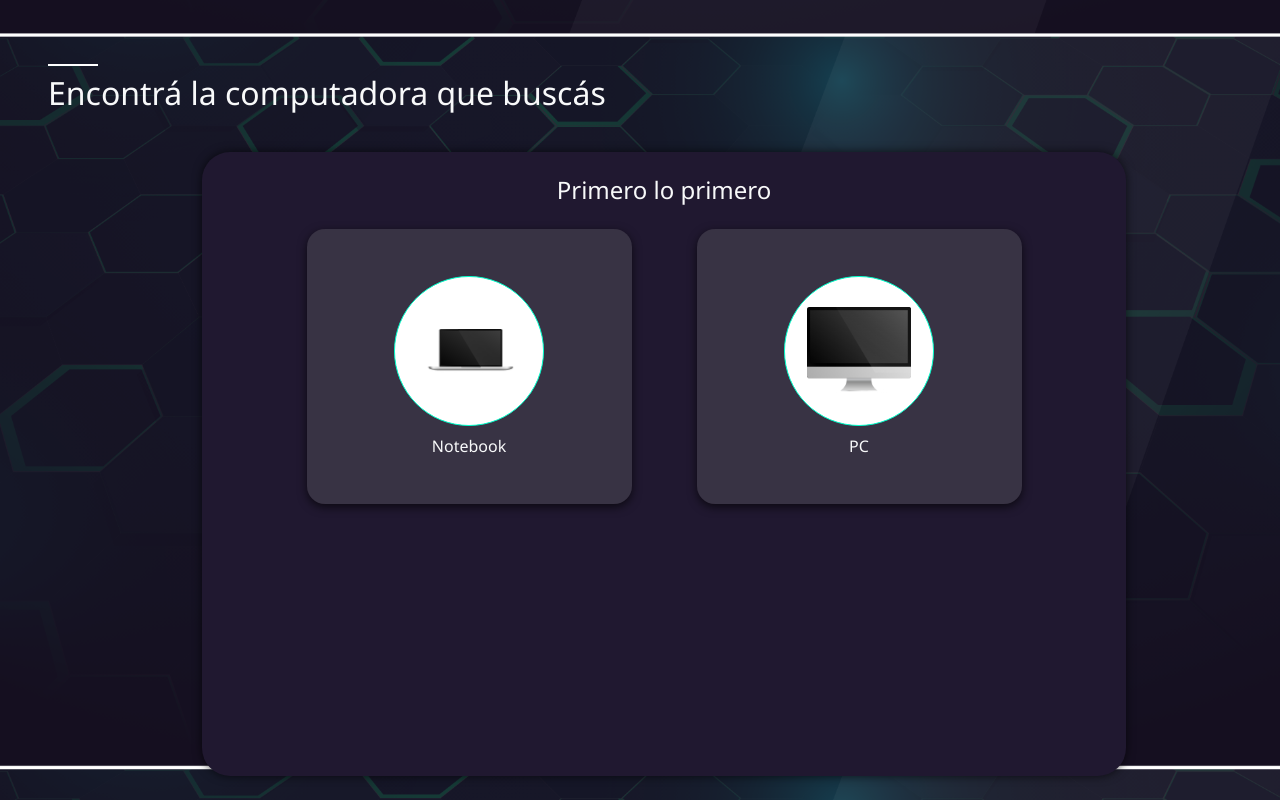
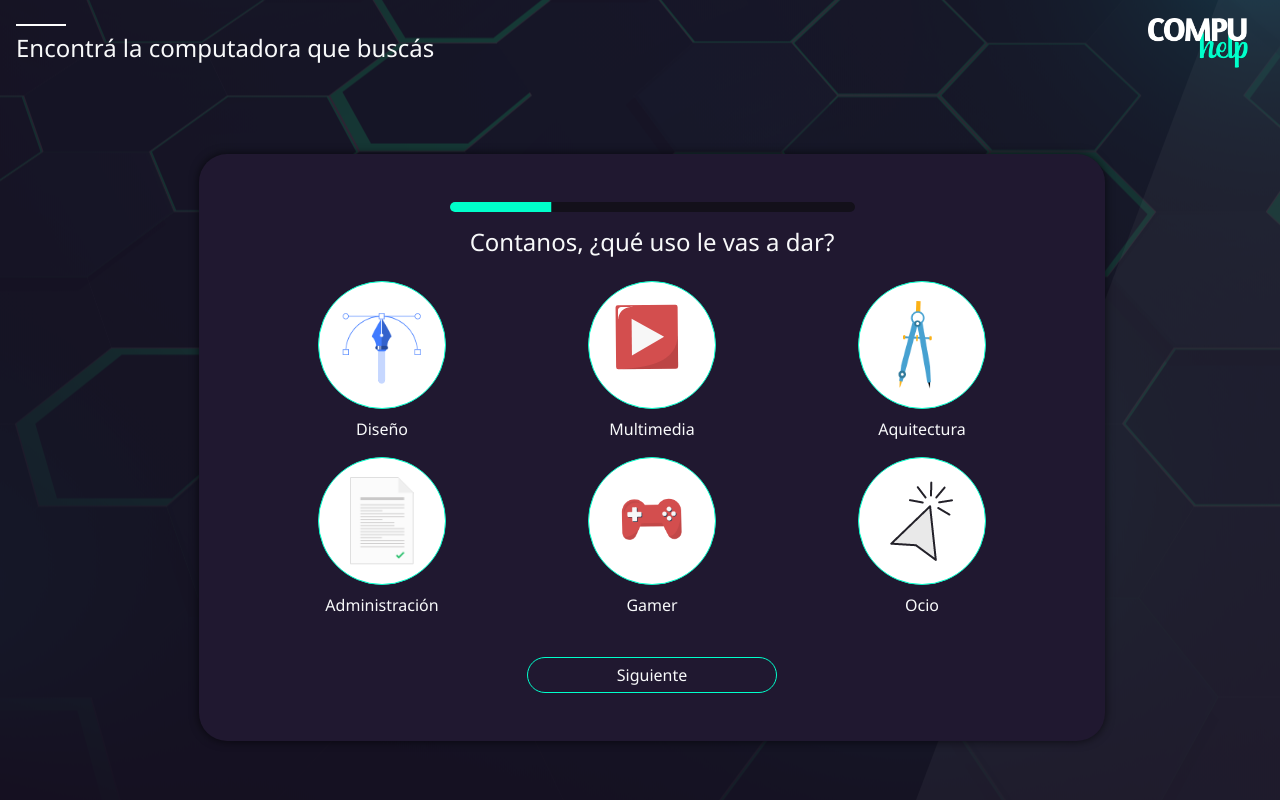
Before and after one commit to aquiles93asaad/asesoramiento-en-tecnologia, an Angular app: page /wizard in a window 1280 px wide. Built offline with nearby package versions, Linux system fonts and the light colour scheme.

Commit message:
changes on wizard, added progress bar and fixed some visual errors

```diff
--- a/src/app/app.component.html
+++ b/src/app/app.component.html
@@ -1,16 +1,21 @@
 <div class="main-bg h-100 w-100">
-    <nav class="navbar navbar-expand-lg navbar-light">
+    <nav class="navbar navbar-expand-lg navbar-light" [ngClass]="{'p-0': router.url === '/'}">
         <button class="navbar-toggler" type="button" data-toggle="collapse" data-target="#navbarNav"
             aria-controls="navbarNav" aria-expanded="false" aria-label="Toggle navigation">
             <span class="navbar-toggler-icon"></span>
         </button>
         <div class="collapse navbar-collapse" id="navbarNav">
-            <ul class="navbar-nav">
-            </ul>
         </div>
+        <div class="w-100 d-flex flex-column align-items-start mt-3" *ngIf="router.url !== '/'">
+            <div class="separator-line mb-2"></div>
+            <h4 class="op-font text-light regular-font title mb-3">Encontrá la computadora que buscás</h4>
+        </div>
+        <a class="navbar-brand" href="/" *ngIf="router.url !== '/'">
+            <img src="../assets/logo.png" width="100" alt="">
+        </a>
     </nav>
 
-    <div class="main-container position-relative overflow-hidden">
+    <div class="main-container position-relative" [ngClass]="{'h-100': router.url === '/'}">
         <router-outlet></router-outlet>
     </div>
 </div>
--- a/src/app/app.component.scss
+++ b/src/app/app.component.scss
@@ -1,14 +1,14 @@
 .main-bg {
     background: url('../assets/bg.png');
-    background-size: 102%;
-    background-position: center center;
+    background-repeat: no-repeat;
+    background-position-x: unset;
+    background-position-y: center;
 
     nav {
         background-color: transparent;
-        height:  56px;
     }
 
     .main-container {
-        height: calc(100% - 56px);
+        height: calc(100% - 86px);
     }
 }
--- a/src/app/app.component.ts
+++ b/src/app/app.component.ts
@@ -1,4 +1,5 @@
 import { Component } from '@angular/core';
+import { Router } from '@angular/router';
 
 @Component({
     selector: 'app-root',
@@ -6,5 +7,7 @@ import { Component } from '@angular/core';
     styleUrls: ['./app.component.scss']
 })
 export class AppComponent {
-
+    constructor(
+        public router: Router
+    ) {}
 }
--- a/src/app/app.module.ts
+++ b/src/app/app.module.ts
@@ -1,6 +1,7 @@
 import { BrowserModule } from '@angular/platform-browser';
 import { NgModule } from '@angular/core';
 import { MatButtonModule } from '@angular/material/button';
+import { MatProgressBarModule } from '@angular/material/progress-bar';
 
 import { AppRoutingModule } from './app-routing.module';
 import { AppComponent } from './app.component';
@@ -16,7 +17,8 @@ import { WizardComponent } from './wizard/wizard.component';
     imports: [
         BrowserModule,
         AppRoutingModule,
-        MatButtonModule
+        MatButtonModule,
+        MatProgressBarModule,
     ],
     providers: [],
     bootstrap: [AppComponent]
--- a/src/app/home/home.component.html
+++ b/src/app/home/home.component.html
@@ -1,5 +1,5 @@
-<div class="d-flex flex-column justify-content-start p-5 ml-5 h-100">
-    <div class="logo mt-4">
+<div class="d-flex flex-column justify-content-center p-5 ml-5 h-100">
+    <div class="logo">
         <img src="../assets/logo.png">
     </div>
     <div class="separator-line mb-4"></div>
--- a/src/app/home/home.component.scss
+++ b/src/app/home/home.component.scss
@@ -1,10 +1,4 @@
 @import "~src/styles.scss";
-
-.mat-stroked-button {
-    width: 250px;
-    border-radius: 20px;
-    border: 1px solid $accent-color !important;
-}
 
 .logo {
     img {
@@ -22,7 +16,7 @@
 
 .computers-image {
     width: 50%;
-    bottom: -20px;
+    bottom: 0px;
     right: 0;
 
     img {
--- a/src/app/wizard/wizard.component.html
+++ b/src/app/wizard/wizard.component.html
@@ -1,33 +1,45 @@
-<div class="d-flex flex-column justify-content-start pl-4 pb-4 ml-4 pt-2 h-100">
-    <div class="separator-line mb-2"></div>
-    <h2 class="op-font text-light regular-font title mb-3">Encontrá la computadora que buscás</h2>
-    <div class="breadcrumbs accent-text mb-4">{{computerType}} <span *ngIf="step == 2">></span>{{profileChosen}}</div>
+<div class="d-flex flex-column justify-content-start pl-4 pb-4 mx-4 pt-2 h-100">
+    <div class="breadcrumbs accent-text mb-4">{{computerType}} <span *ngIf="step == 2">></span></div>
     <div class="card-container d-flex justify-content-center align-items-center flex-grow-1">
-        <div class="p-4 dark-card w-75 h-100 d-flex flex-column">
-            <div *ngIf="step == 1">
-                <h4 class="op-font text-light regular-font text-center mb-4">Primero lo primero</h4>
-                <div class="d-flex justify-content-around flex-grow-1 px-5">
-                    <div *ngFor="let type of types" (click)="chooseType(type.name)"
-                        class="p-3 light-card d-flex flex-column align-items-center justify-content-center big on-hover-box-shadow">
-                        <div class="icon-container d-flex align-items-center justify-content-center">
+        <div class="p-5 dark-card w-lg-75 w-md-100 d-flex flex-column">
+            <mat-progress-bar class="w-50 mb-3 mx-auto" color="accent" mode="determinate" [value]="progressValue()"
+                bufferValue="75">
+            </mat-progress-bar>
+            <div *ngIf="step === 1" class="d-flex flex-column align-items-center">
+                <h4 class="op-font text-light regular-font mb-4">Contanos, ¿qué uso le vas a dar?</h4>
+                <div class="d-flex justify-content-around flex-grow-1 row w-100">
+                    <div *ngFor="let profile of profiles" (click)="chooseProfile(profile.value)"
+                        class="d-flex flex-column align-items-center justify-content-center col-4 mb-3">
+                        <div class="icon-container d-flex align-items-center justify-content-center"
+                            [ngClass]="{'chosen': chosenProfiles.includes(profile.value)}">
+                            <img [src]="'../../assets/' + profile.image ">
+                        </div>
+                        <div class="op-font text-light regular-font text-center mt-2">{{profile.name}}</div>
+                    </div>
+                </div>
+                <button mat-stroked-button class="start-btn" color="accent" class="op-font text-light light-font mt-4"
+                    (click)="step = 2">Siguiente</button>
+            </div>
+            <div *ngIf="step == 2" class="d-flex flex-column align-items-center">
+                <h4 class="op-font text-light regular-font mb-4">Elegí la opción que más necesites</h4>
+                <div class="d-flex justify-content-around flex-grow-1 row w-100">
+                    <div *ngFor="let type of types" (click)="computerType = type.name"
+                        class="p-3 d-flex flex-column align-items-center justify-content-center col-6 col-md-4 col-lg-3">
+                        <div class="icon-container big d-flex align-items-center justify-content-center"
+                            [ngClass]="{'chosen': computerType === type.name}">
                             <img [src]="'../../assets/' + type.image ">
                         </div>
                         <div class="op-font text-light regular-font text-center mt-2">{{type.name}}</div>
                     </div>
                 </div>
+                <button mat-stroked-button class="start-btn" color="accent" class="op-font text-light light-font mt-4"
+                    (click)="step = 3">Siguiente</button>
             </div>
-            <div *ngIf="step == 2" class="h-100 d-flex flex-column">
+            <div *ngIf="step > 3" class="h-100 d-flex flex-column">
                 <h4 class="op-font text-light regular-font text-center mb-4">Contanos, ¿qué uso le vas a dar?</h4>
-                <div class="d-flex justify-content-around flex-grow-1 row">
-                    <div *ngFor="let profile of profiles" class="d-flex align-items-center justify-content-center col-4 mb-3">
-                        <div class="d-flex flex-column align-items-center justify-content-center light-card small on-hover-box-shadow" (click)="chooseProfile(profile.name)">
-                            <div class="icon-container d-flex align-items-center justify-content-center">
-                                <img [src]="'../../assets/' + profile.image ">
-                            </div>
-                            <div class="op-font text-light regular-font text-center mt-2">{{profile.name}}</div>
-                        </div>
-                    </div>
-                </div>
+
+                <button mat-stroked-button class="start-btn" color="accent" class="op-font text-light light-font"
+                    (click)="step = step + 1">Siguiente</button>
             </div>
         </div>
     </div>
--- a/src/app/wizard/wizard.component.scss
+++ b/src/app/wizard/wizard.component.scss
@@ -6,41 +6,9 @@
     border-radius: 28px;
 }
 
-.light-card {
-    background-color: rgba($color: $grey-color, $alpha: .3);
-    box-shadow: 0px 3px 10px #000000A6;
-    border-radius: 18px;
-
-    &.big {
-        width: 325px;
-        height: 275px;
-
-        .icon-container {
-            height: 150px;
-            width: 150px;
-        }
-    }
-
-    &.small {
-        width: 200px;
-        height: 150px;
-
-        .icon-container {
-            height: 75px;
-            width: 75px;
-        }
-    }
-
-    &:hover {
-        .icon-container {
-            background-color: $accent-color;
-        }
-    }
-}
-
 .icon-container {
-    height: 75%;
-    width: 75%;
+    height: 16vh;
+    width: 16vh;
     background-color: white;
     border-radius: 50%;
     border: 1px solid $accent-color !important;
@@ -49,4 +17,30 @@
         max-width: 70%;
         max-height: 70%;
     }
+
+    &.big {
+        height: 25vh;
+        width: 25vh;
+    }
+
+    &:hover,
+    &.chosen {
+        cursor: pointer;
+        background-color: $accent-color;
+    }
 }
+
+:host ::ng-deep {
+    .mat-progress-bar {
+        height: 10px;
+        border-radius: 20px;
+
+        .mat-progress-bar-background {
+            width: calc(100% - 5px);
+        }
+
+        .mat-progress-bar-background {
+            width: calc(100% - 5px);
+        }
+    }
+}
--- a/src/app/wizard/wizard.component.ts
+++ b/src/app/wizard/wizard.component.ts
@@ -7,34 +7,39 @@ import { Component, OnInit } from '@angular/core';
 })
 export class WizardComponent implements OnInit {
 
-    step = 1;
-    computerType = '';
-    profileChosen = '';
+    step: number = 1;
+    allSteps: number = 4;
+    computerType: String = '';
+    chosenProfiles: String[] = [];
 
     types = [
-        {image: 'notebook.png', name: 'Notebook'},
-        {image: 'pc.png', name: 'PC'},
+        { image: 'notebook.png', name: 'Notebook' },
+        { image: 'pc.png', name: 'PC' },
     ]
 
     profiles = [
-        {image: 'design.png', name: 'Diseño'},
-        {image: 'media.png', name: 'Multimedia'},
-        {image: 'arquitect.png', name: 'Aquitectura'},
-        {image: 'administration.png', name: 'Administración'},
-        {image: 'gamer.png', name: 'Gamer'},
-        {image: 'ocio.png', name: 'Ocio'},
+        { image: 'design.png', name: 'Diseño', value: 'design' },
+        { image: 'media.png', name: 'Multimedia', value: 'multimedia' },
+        { image: 'arquitect.png', name: 'Aquitectura', value: 'arquitecture' },
+        { image: 'administration.png', name: 'Administración', value: 'administration' },
+        { image: 'gamer.png', name: 'Gamer', value: 'gamer' },
+        { image: 'ocio.png', name: 'Ocio', value: 'leisure' },
     ]
     constructor() { }
 
     ngOnInit() {
     }
 
-    chooseType(type) {
-        this.computerType = type;
-        this.step = 2;
+    progressValue(): Number {
+        let result = Number((this.step/this.allSteps).toFixed(2)) * 100;
+        return result;
     }
 
-    chooseProfile(profile) {
-        this.profileChosen = profile;
+    chooseProfile(profile: String) {
+        if(this.chosenProfiles.includes(profile)) {
+            this.chosenProfiles = this.chosenProfiles.filter((item) => item !== profile);
+        } else {
+            this.chosenProfiles.push(profile);
+        }
     }
 }
--- a/src/styles.scss
+++ b/src/styles.scss
@@ -5,6 +5,7 @@ $primary-color: #201830;
 $accent-color: #00FFCB;
 $grey-color: #707070;
 
+body {
     .op-font {
         font-family: 'Segoe UI', 'Open Sans', Tahoma, Geneva, Verdana, sans-serif;
     }
@@ -46,3 +47,38 @@ $grey-color: #707070;
             cursor: pointer;
         }
     }
+
+    .mat-stroked-button {
+        width: 250px;
+        border-radius: 20px;
+        border: 1px solid $accent-color !important;
+    }
+
+    @media(min-width: 1024px) and (max-width: 1200px ) {
+        .w-md-100 {
+            width: 100% !important;
+        }
+
+        .w-md-75 {
+            width: 75% !important;
+        }
+
+        .w-md-50 {
+            width: 50% !important;
+        }
+    }
+
+    @media(min-width: 1201px) {
+        .w-lg-100 {
+            width: 100% !important;
+        }
+
+        .w-lg-75 {
+            width: 75% !important;
+        }
+
+        .w-lg-50 {
+            width: 50% !important;
+        }
+    }
+}
--- a/src/theme.scss
+++ b/src/theme.scss
@@ -228,11 +228,11 @@ $my-theme-foreground: (
     }
 }
 
-$my-typography: mat-typography-config(
-    $font-family: "Nunito Sans"
-);
+// $my-typography: mat-typography-config(
+//     $font-family: "Nunito Sans"
+// );
 
-@include mat-core($my-typography);
+// @include mat-core($my-typography);
 
 // themes for notifications
 $my-theme-info: mat-palette($mat-blue);
@@ -264,4 +264,8 @@ $my-theme: create-my-theme($my-theme-primary, $my-theme-accent, $my-theme-warn);
     .mat-ripple {
         background-color: transparent !important;
     }
+
+    .mat-progress-bar.mat-accent .mat-progress-bar-buffer {
+        background-color: #13101A !important;
+    }
 }
```
Also changed, not shown: src/assets/computers.png, 1 other file (tests, documents, lock files or other folders). Lines whose indentation alone changed are shown as unchanged.
